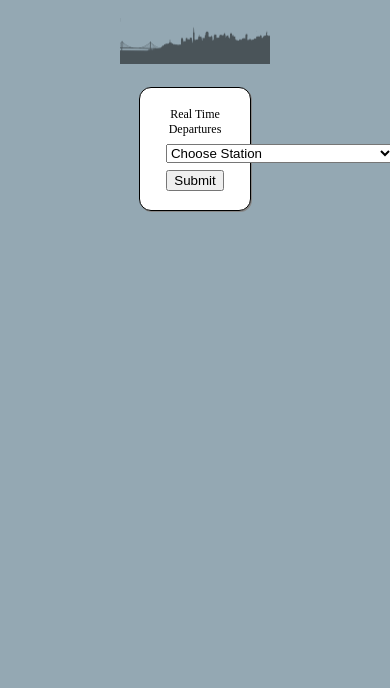
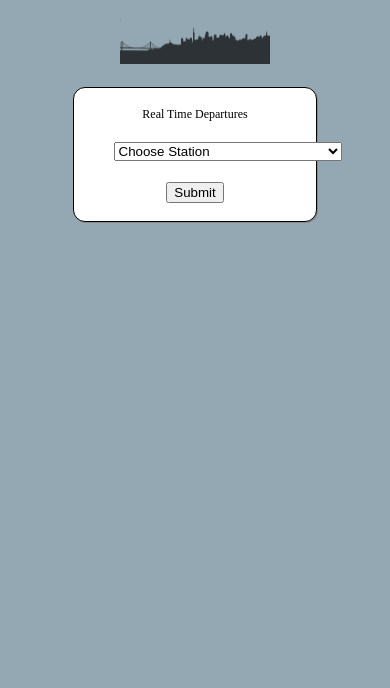
Before and after one commit to kushpanjabi/BART-api, a plain HTML site: page index.html in a window 390 px wide. Shown: the part 156-844 px from the top of the page. Drawn offline with nearby package versions, Linux system fonts and the light colour scheme.

Commit message:
updated width of box for mobile

```diff
--- a/main.css
+++ b/main.css
@@ -24,7 +24,7 @@ header {
 .skyline {
     width: 50%;
     height: auto;
-    opacity: 0.5;
+    opacity: 0.7
 }
 
 
@@ -38,7 +38,7 @@ main {
     padding: 5%;
     border-radius: 12px;
     background-color: white;
-    width: 30%;
+    width: 65%;
     justify-content: flex-start;
     text-align: center;
     box-shadow: 1px 1px #888888;
```
